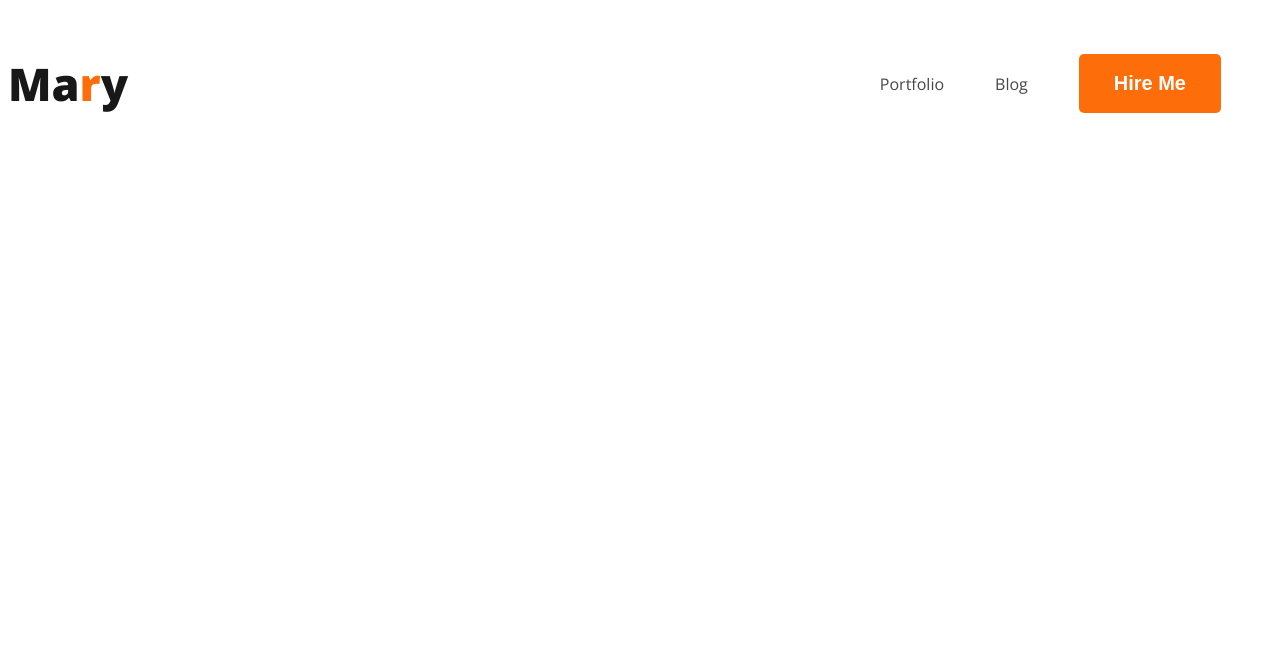
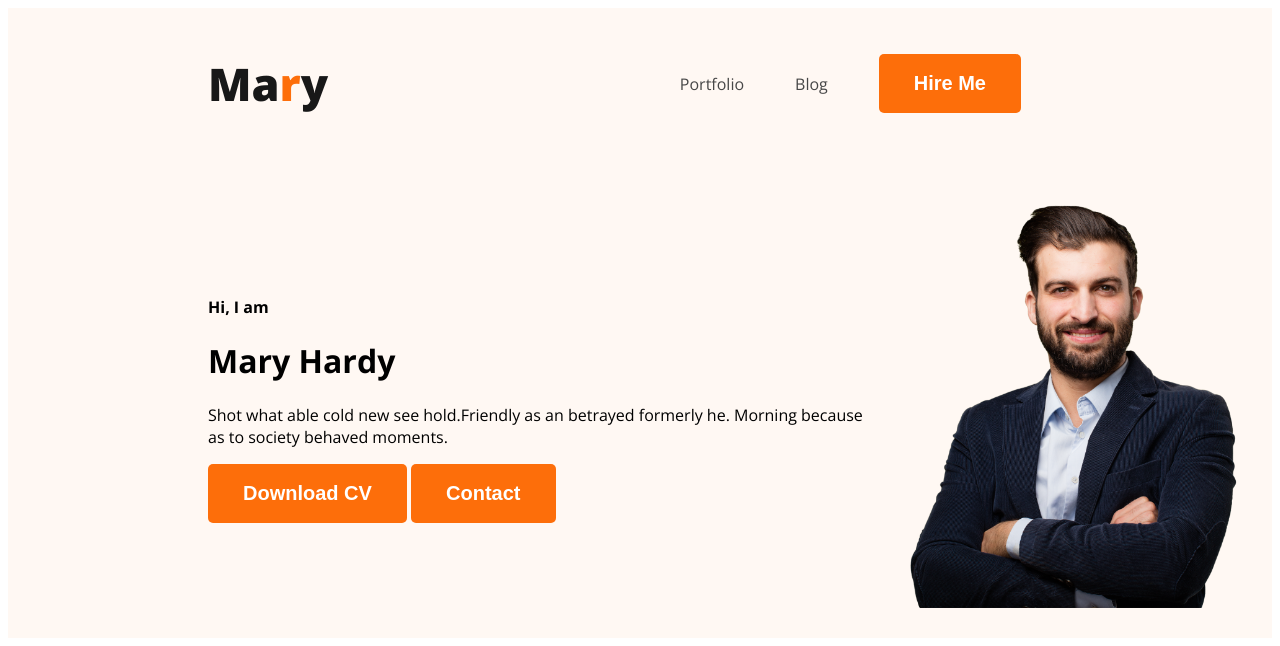
Before and after one commit to AtiqurRahmanAtik/devoloper_portfolio, a plain HTML site: page index.html in a window 1280 px wide. Drawn offline with nearby package versions, Linux system fonts and the light colour scheme.

Commit message:
added bannar

```diff
--- a/index.html
+++ b/index.html
@@ -13,7 +13,7 @@
 </head>
 <body>
 <!--header section start here-->
-  <header>
+  <header class="header">
 
    <nav>
     <h3 class="nav-mary">Ma<span class="text-orange">r</span>y</h3>
@@ -26,6 +26,23 @@
 
 
    </nav>
+<!--heading style -->
+   <div class="banner">
+
+    <div class="main-para">
+        <h4>Hi, I  am</h4>
+        <h1>Mary Hardy</h1>
+        <p>Shot what able cold new see hold.Friendly as an betrayed formerly he. Morning because as to society behaved moments.</p>
+
+        <button class="btn">Download CV</button>
+        <button class="btn">Contact</button>
+    </div>
+
+    <img class="profil-pic" src="./images/hardy.png" alt="hardy" title="hardy">
+
+   </div>
+
+
 
 
 
--- a/styles/portfolio.css
+++ b/styles/portfolio.css
@@ -6,7 +6,8 @@ nav{
     display: flex;
     justify-content:space-between;
     align-items: center;
-
+    padding:0px 200px;
+    /* margin-right: 150px; */
 }
 .nav-mary{
     color: var(--Dark-01, #181818);
@@ -43,3 +44,21 @@ color: white;
 font-size: 20px;
 font-weight: 700;
 }
+
+
+/* header style */
+header{
+    background-color: #FFF8F3;
+
+}
+.banner{
+    padding: 30px 30px 30px 200px;
+
+    display: flex;
+    align-items: center;
+
+}
+.profil-pic{
+    width: 35%;
+height: 35%;
+}
```
